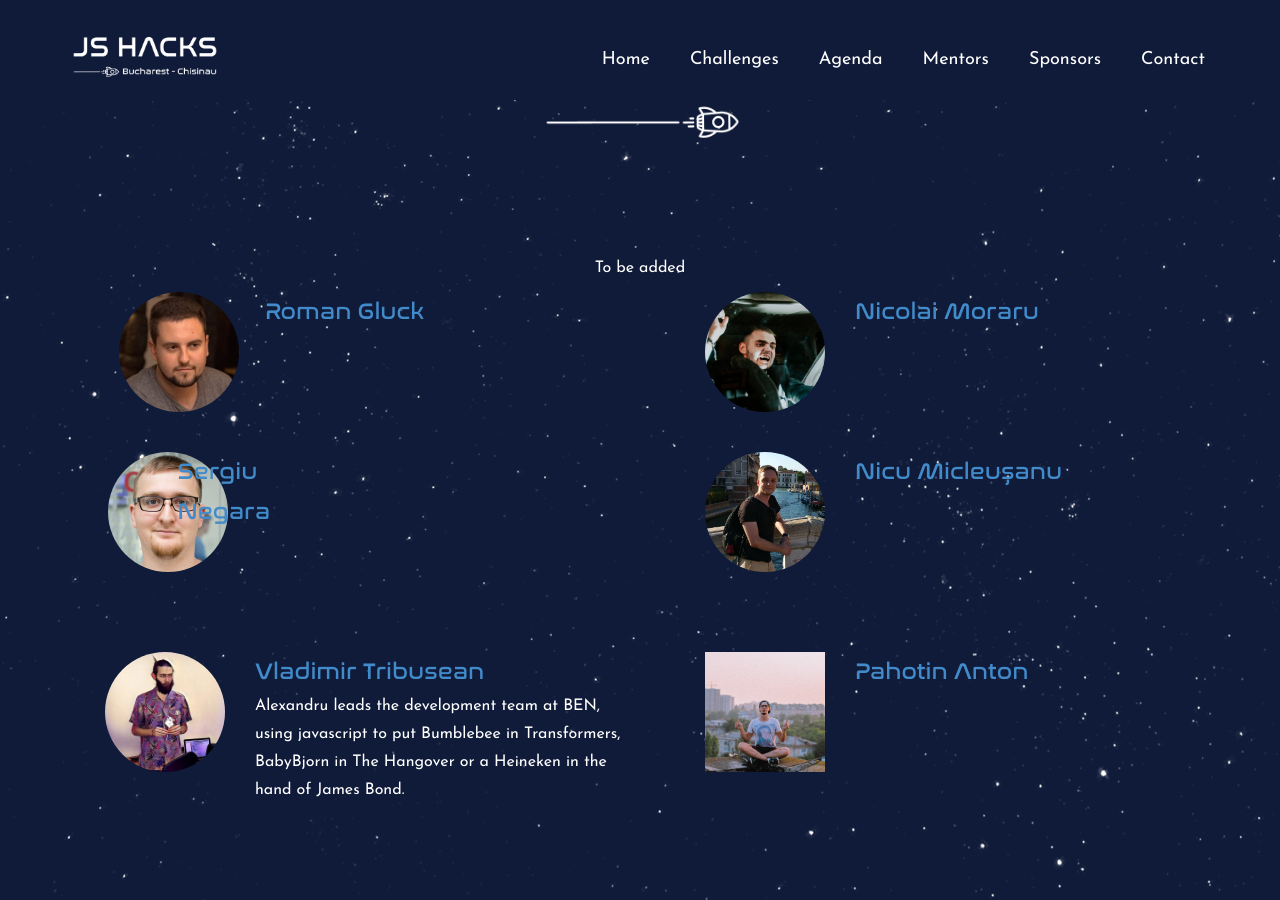
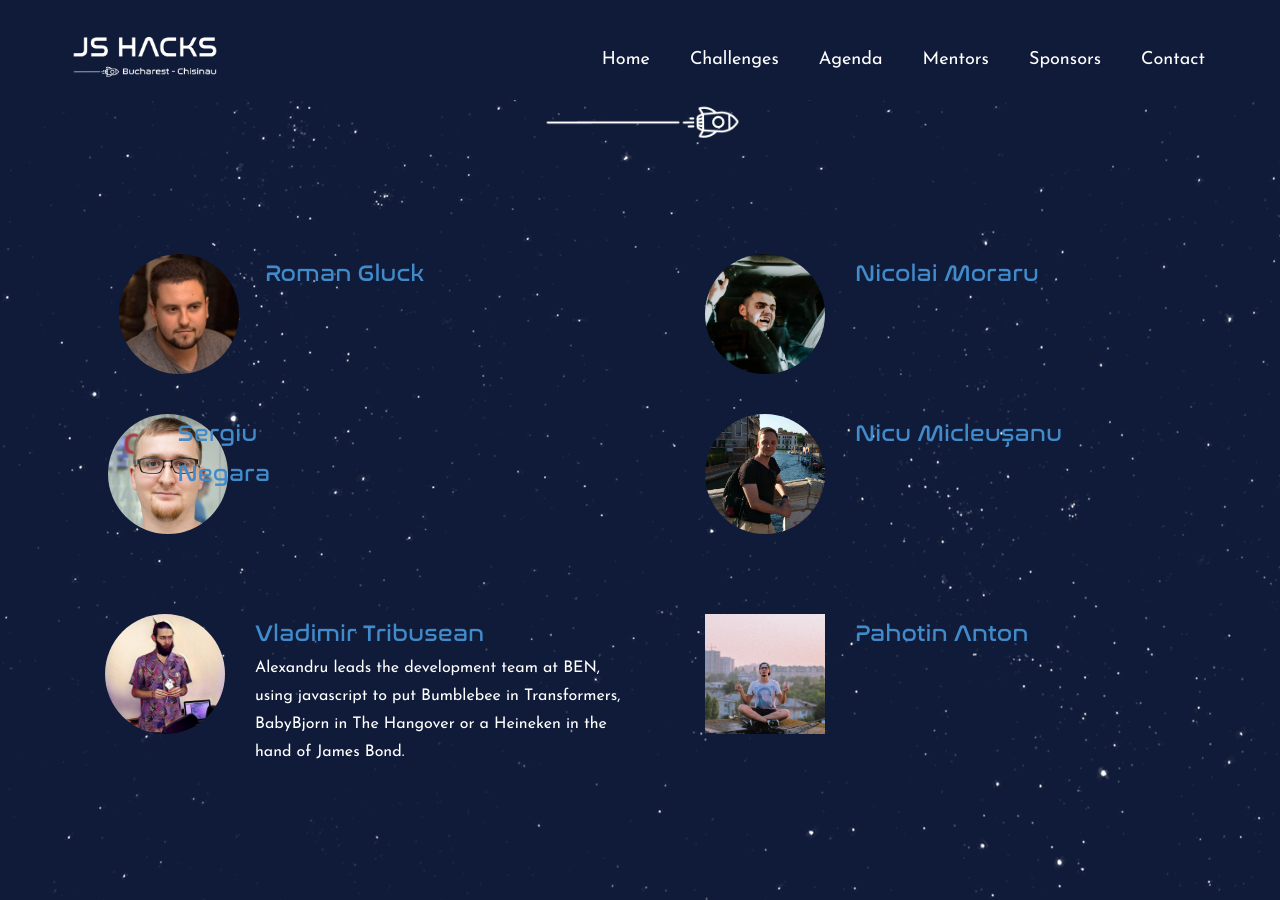
Before and after one commit to js-hacks/chisinau, a Jekyll site: the page built from index.html, in a window 1280 px wide and 900 px high, scrolled down 2683 px. Built offline with Jekyll 4.4.1, drawn with Linux system fonts in a browser that asks for light colours; nearby versions of some CDN libraries; some web fonts are replaced.

Commit message:
minor fix

```diff
--- a/index.html
+++ b/index.html
@@ -160,7 +160,6 @@ permalink: /
 
     <!-- first design example -->
     <div class="row">
-      <p class="text-center"> To be added </p>
       <!-- mentor -->
       <div class="col-md-6">
         <div class="row">
```
